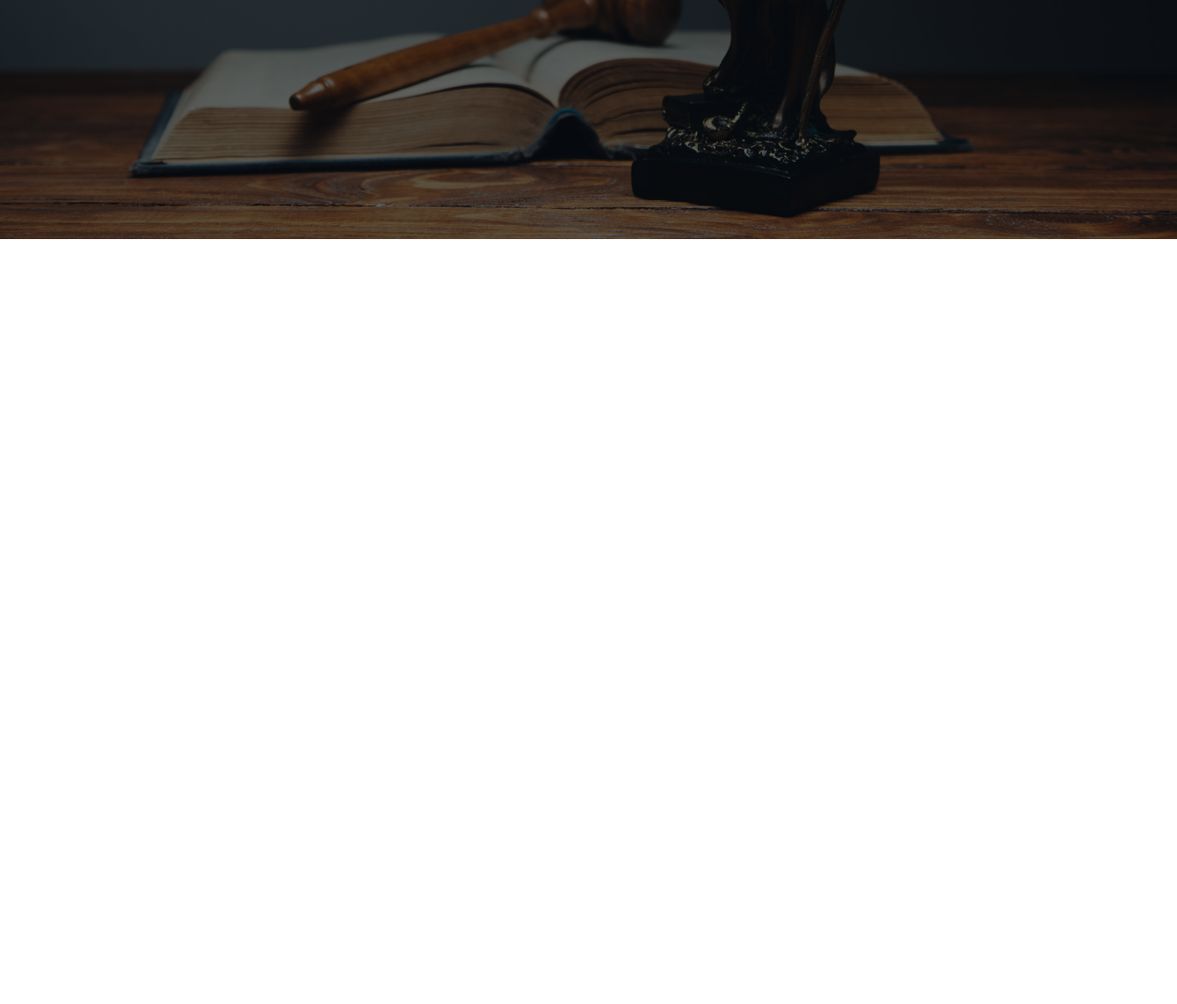
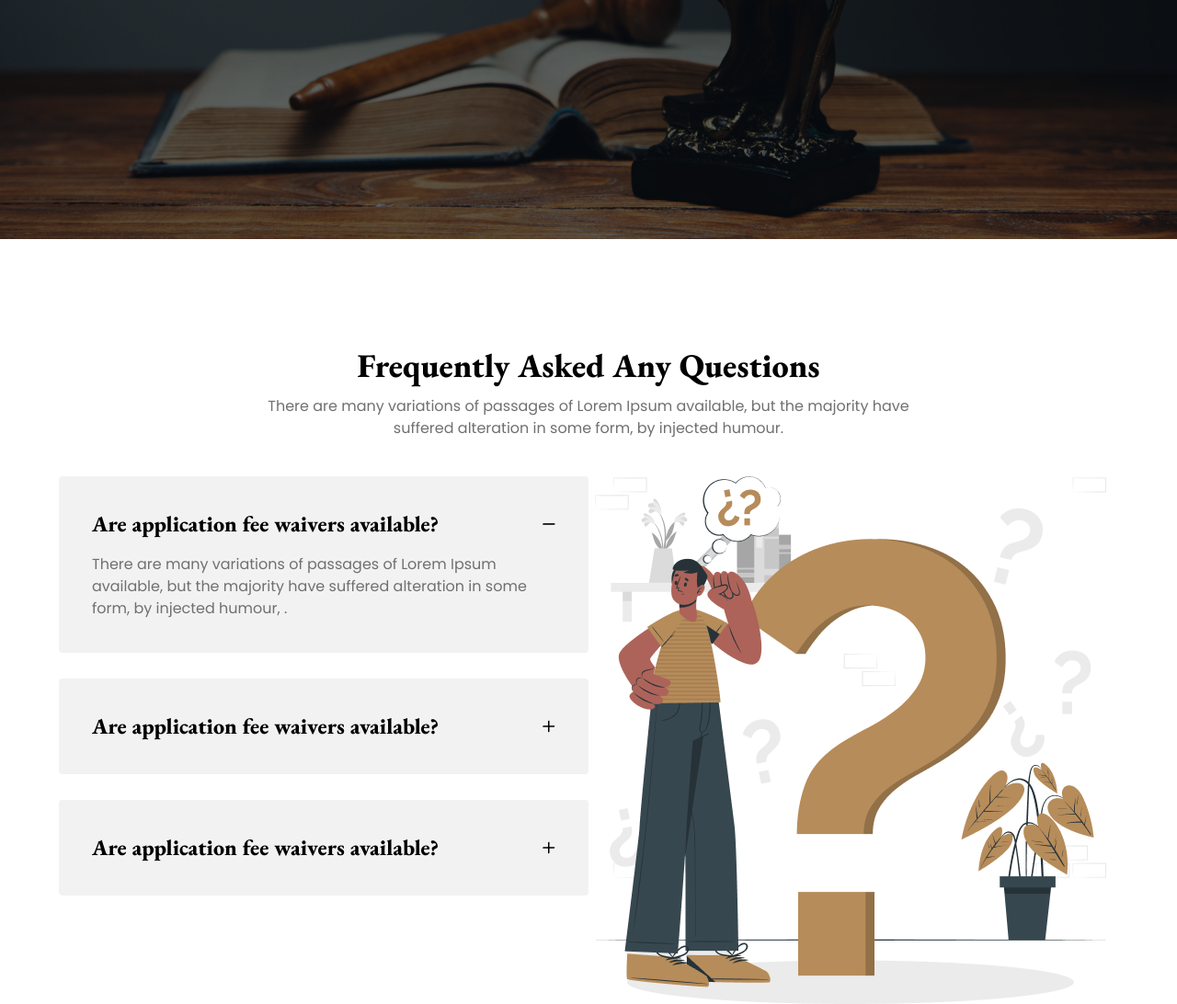
Before and after one commit to NurMufaccer/legal-solution-website, a plain HTML site: page index.html in a window 1280 px wide. Shown: the part 2696-3788 px from the top of the page at 92% size. Before the commit the page ends 2962 px from the top, so only its background shows below. Drawn offline with nearby package versions, Linux system fonts and the light colour scheme.

Commit message:
finished faq section

```diff
--- a/index.html
+++ b/index.html
@@ -294,6 +294,52 @@
         </div>
       </div>
     </section>
+    <!-- faq -->
+    <section class="mt-28">
+      <div class="mb-10 space-y-3">
+        <h3 class="font-eb font-extrabold text-center text-4xl">Frequently Asked Any Questions</h3>
+        <p class="font-poppins font-normal text-base text-center text-[#707070]">There are many variations of passages of Lorem Ipsum available, but the majority have
+          <br>suffered alteration in some form, by injected humour.
+        </p>
+      </div>
+      <div class="flex flex-col-reverse md:flex-row max-w-6xl mx-auto">
+        <div class="flex-1">
+          <!-- q & a-1 -->
+          <div class="collapse collapse-plus bg-base-200 p-5 mb-7">
+            <input type="radio" name="my-accordion-3" checked="checked" />
+            <div class="collapse-title font-eb font-extrabold text-2xl">
+              Are application fee waivers available?
+            </div>
+            <div class="collapse-content">
+              <p class="font-poppins font-normal text-base text-[#707070]">There are many variations of passages of Lorem Ipsum available, but the majority have suffered alteration in some form, by injected humour, . </p>
+            </div>
+          </div>
+          <!-- q & a-2 -->
+          <div class="collapse collapse-plus bg-base-200 p-5 mb-7">
+            <input type="radio" name="my-accordion-3" />
+            <div class="collapse-title font-eb font-extrabold text-2xl">
+              Are application fee waivers available?
+            </div>
+            <div class="collapse-content">
+              <p class="font-poppins font-normal text-base text-[#707070]">There are many variations of passages of Lorem Ipsum available, but the majority have suffered alteration in some form, by injected humour, . </p>
+            </div>
+          </div>
+          <!-- q & a-3 -->
+          <div class="collapse collapse-plus bg-base-200 p-5 mb-7">
+            <input type="radio" name="my-accordion-3" />
+            <div class="collapse-title font-eb font-extrabold text-2xl">
+              Are application fee waivers available?
+            </div>
+            <div class="collapse-content">
+              <p class="font-poppins font-normal text-base text-[#707070]">There are many variations of passages of Lorem Ipsum available, but the majority have suffered alteration in some form, by injected humour, . </p>
+            </div>
+          </div>
+        </div>
+        <div class="flex-1">
+          <img src="./images/faq.png" alt="">
+        </div>
+      </div>
+    </section>
   </main>
   <footer></footer>
 </body>
```
